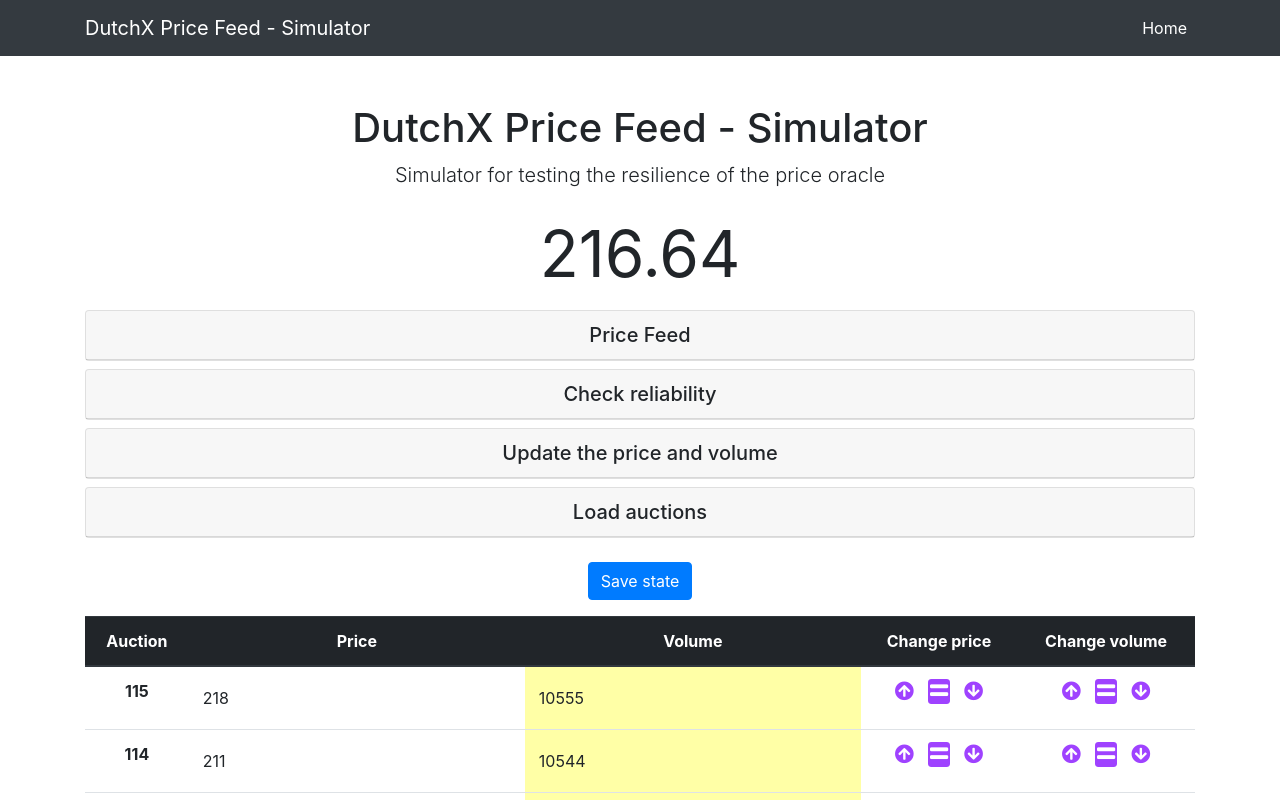
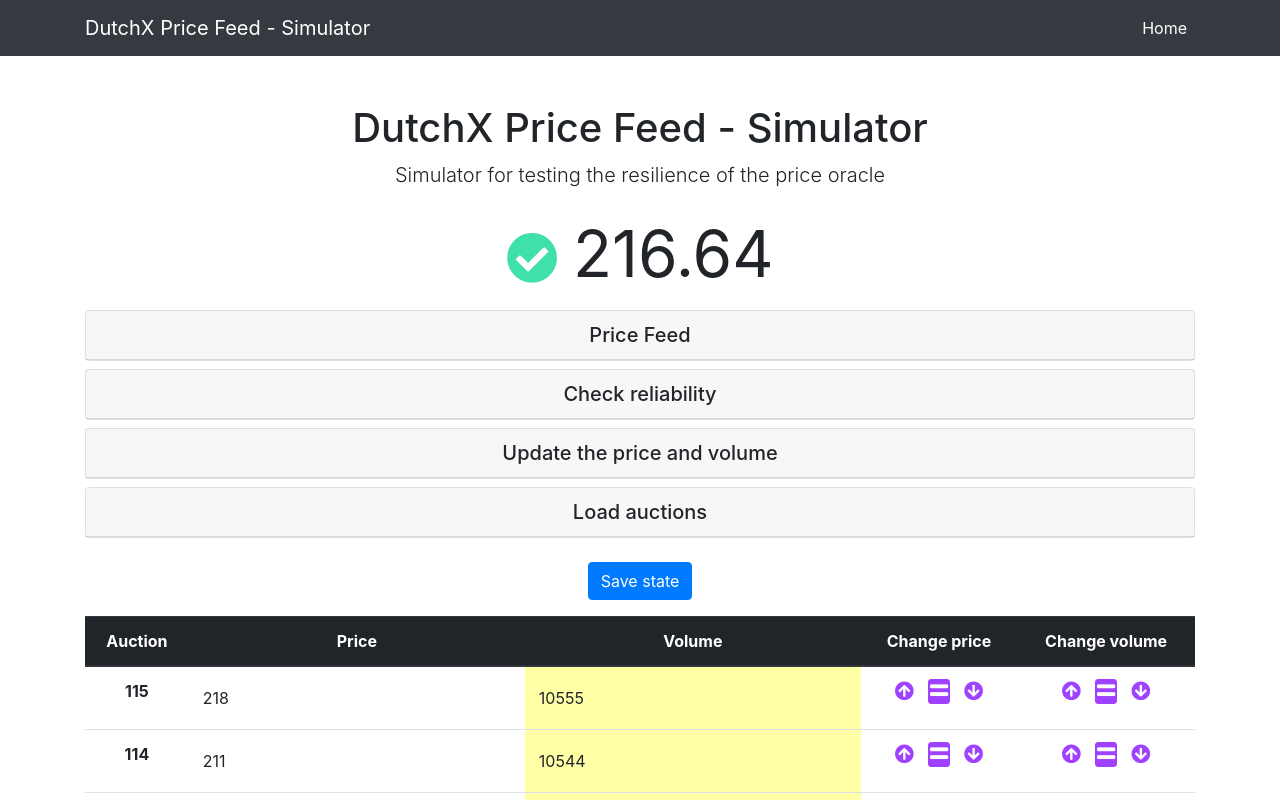
Before and after one commit to anxolin/-dx-price-feed-simulator, a React (Create React App) app: page / in a window 1280 px wide. Shown: the top 800 px of the page. Built offline with nearby package versions, Linux system fonts and the light colour scheme.

Commit message:
Display if the price is trusted

```diff
--- a/src/App.css
+++ b/src/App.css
@@ -1,5 +1,18 @@
 .price-simulator {
   padding: 0 0 5em 0;
+}
+
+.price-simulator .fas{
+  font-size: 0.8em;
+  margin-right: 0.3em;
+}
+
+.fa-check-circle {
+  color: #40e0aa;
+}
+
+.fa-times-circle {
+  color: #ff7c6c;
 }
 
 .actions .fas {
--- a/src/PriceSimulator.js
+++ b/src/PriceSimulator.js
@@ -70,7 +70,17 @@ class PriceSimulator extends Component {
 
   onChangeFloatProp = (auctionIndex, value, propName) => {
     this.setState(prevState => {
-      const auctions = prevState.auctions
+      const auctions = prevState.auctions.map(auction => {
+        if (auction.auctionIndex === auctionIndex) {
+          return {
+            ...auction,
+            [propName]: value
+          }
+        } else {
+          return auction
+        }
+
+      })
       const auction = auctions.find(auction => auction.auctionIndex === auctionIndex)
       auction[propName] = parseFloat(value)
 
@@ -172,6 +182,11 @@ class PriceSimulator extends Component {
     return (
      <form className="price-simulator">
        <div className="price">
+        <i class={ 'fas ' + (priceUtils.isReliablePrice({
+            auctions: this.state.auctions,
+            numAuctionToUse: this.state.numAuctionToUse,
+            highVolumeThreshold: this.state.highVolumeThreshold
+        }) ? 'fa-check-circle' : 'fa-times-circle') }></i>
         {
           priceUtils.formatPrice(priceUtils.getPrice({
             auctions: this.state.auctions,
--- a/src/priceUtils.js
+++ b/src/priceUtils.js
@@ -1,5 +1,13 @@
 const WEIGHED_VOLUME_CONSTANT = 100
 const WEIGHED_TIME_CONSTANT = 2
+
+function isReliablePrice ({
+  auctions,
+  numAuctionToUse = 2,
+  highVolumeThreshold = 1000
+}) {
+  return true
+}
 
 function getPrice ({
   auctions,
@@ -48,5 +56,6 @@ function formatPrice ({
 
 export default {
   getPrice,
-  formatPrice
+  formatPrice,
+  isReliablePrice
 }
```
